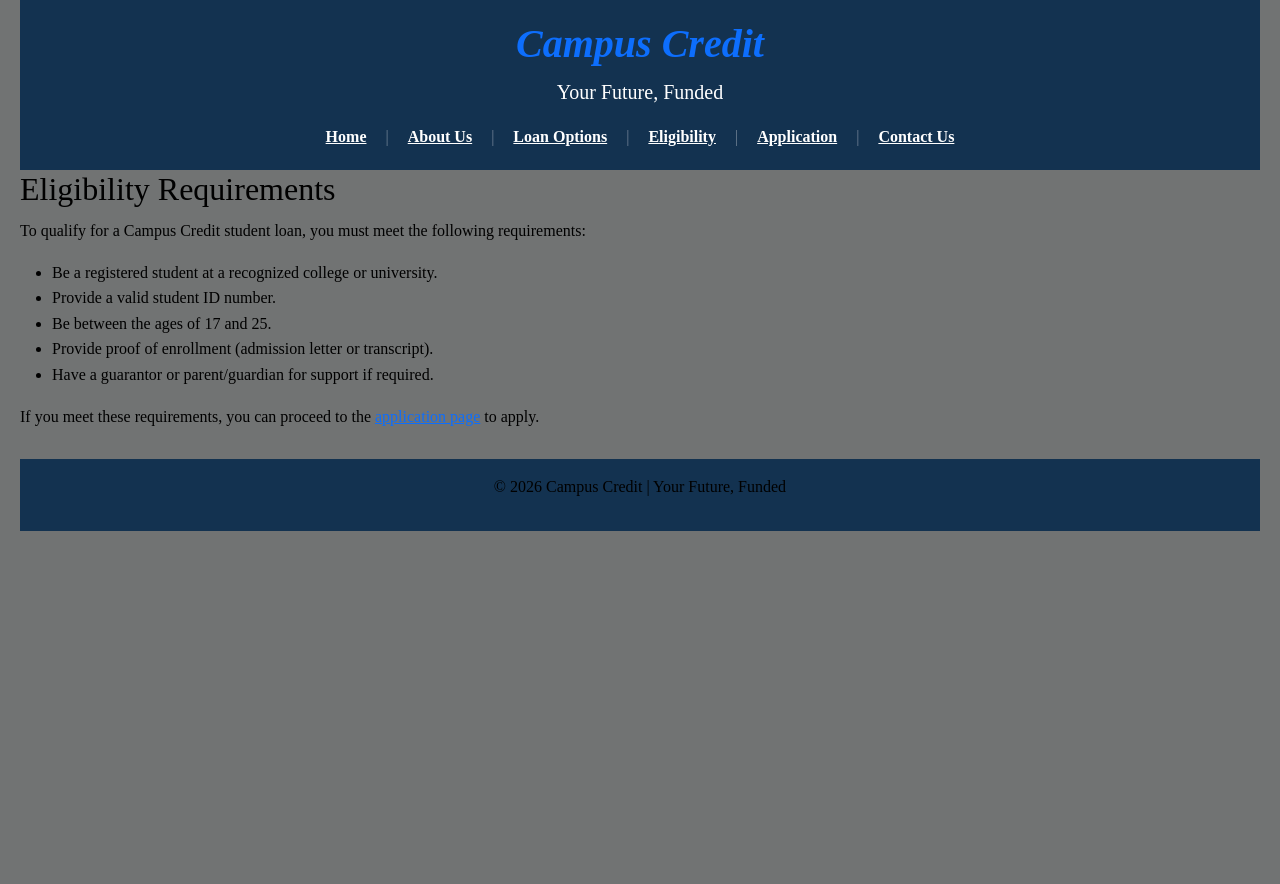
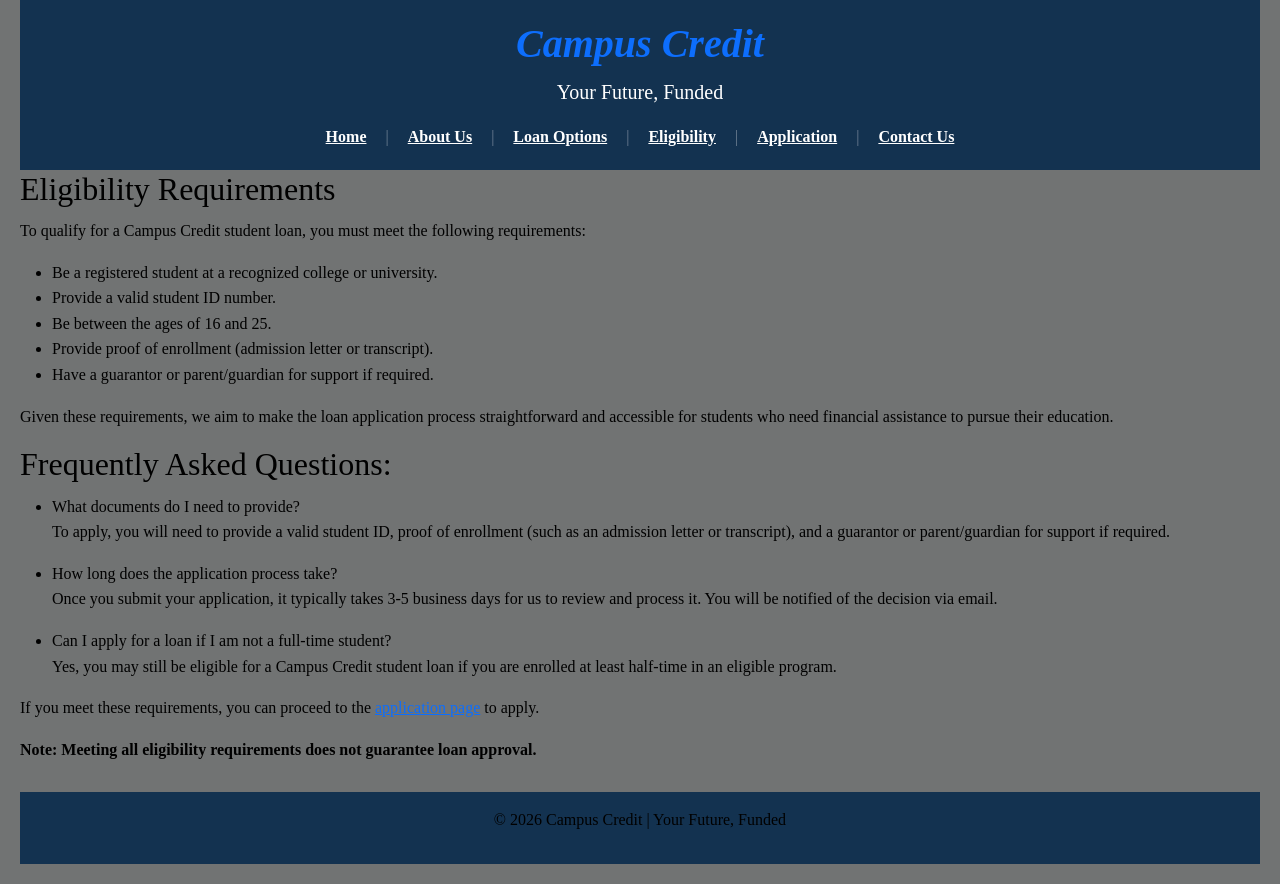
Before and after one commit to melissabasutli/CAMPUS-CREDIT, a plain HTML site: page eligibility.html in a window 1280 px wide. Before the commit the page ends 800 px from the top, so only its background shows below. Drawn offline with nearby package versions, Linux system fonts and the light colour scheme.

Commit message:
fix: update eligibility age requirement and add FAQ section for clarity

```diff
--- a/eligibility.html
+++ b/eligibility.html
@@ -32,12 +32,23 @@
     <ul>
         <li>Be a registered student at a recognized college or university.</li>
         <li>Provide a valid student ID number.</li>
-        <li>Be between the ages of 17 and 25.</li>
+        <li>Be between the ages of 16 and 25.</li>
         <li>Provide proof of enrollment (admission letter or transcript).</li>
         <li>Have a guarantor or parent/guardian for support if required.</li>
     </ul>
+    <p>Given these requirements, we aim to make the loan application process straightforward and accessible for students who need financial assistance to pursue their education.</p>
 
+    <h2>Frequently Asked Questions:</h2>
+    <ul>
+        <li>What documents do I need to provide?</li>
+        <p>To apply, you will need to provide a valid student ID, proof of enrollment (such as an admission letter or transcript), and a guarantor or parent/guardian for support if required.</p>
+        <li>How long does the application process take?</li>
+        <p>Once you submit your application, it typically takes 3-5 business days for us to review and process it. You will be notified of the decision via email.</p>
+        <li>Can I apply for a loan if I am not a full-time student?</li>
+        <p>Yes, you may still be eligible for a Campus Credit student loan if you are enrolled at least half-time in an eligible program.</p>
+    </ul>
     <p>If you meet these requirements, you can proceed to the <a href="application.html">application page</a> to apply.</p>
+    <strong>Note: Meeting all eligibility requirements does not guarantee loan approval.</strong>
 
 
     <footer>
```
Also changed, not shown: about us.html (+6 -5 lines).
